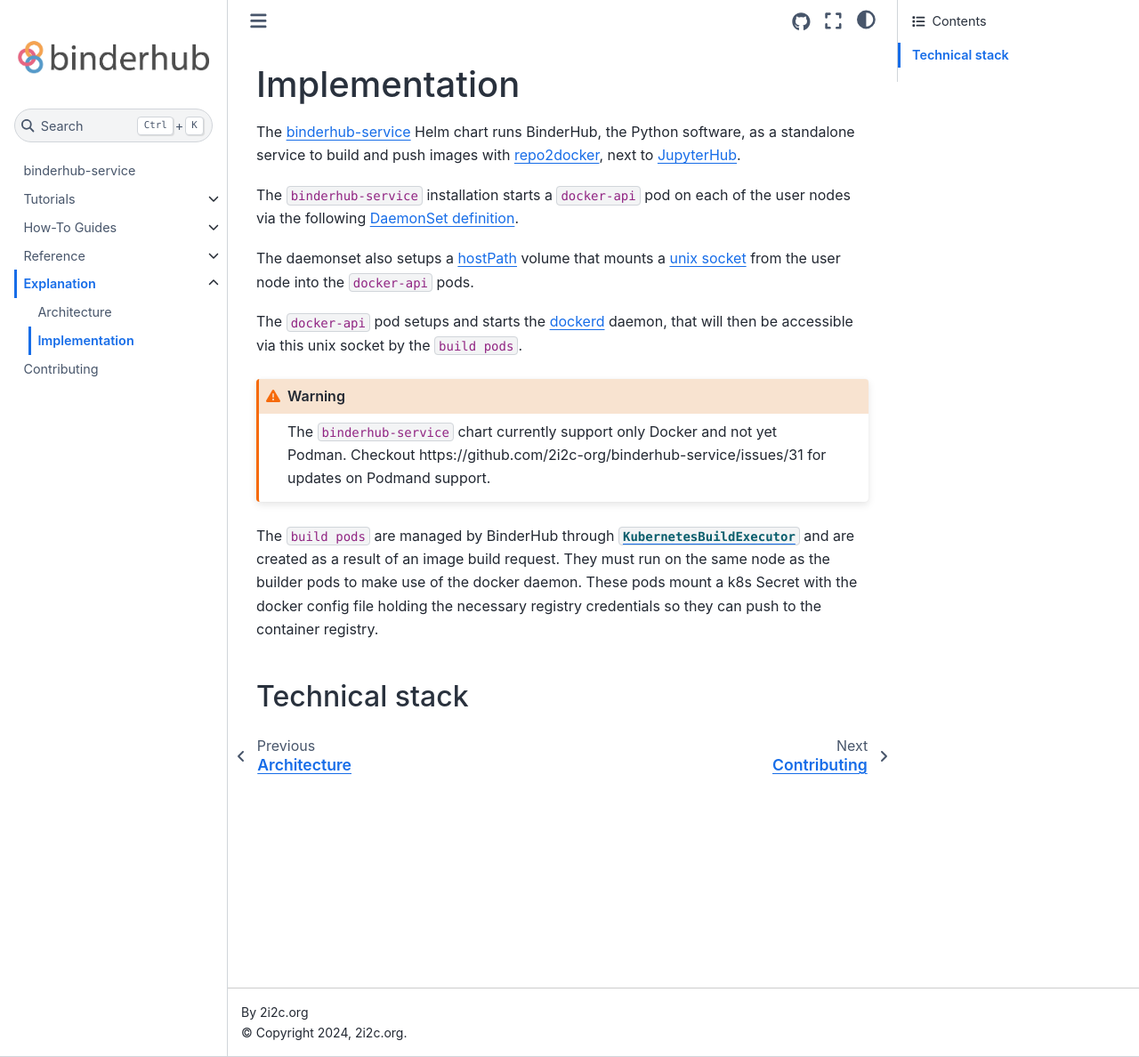
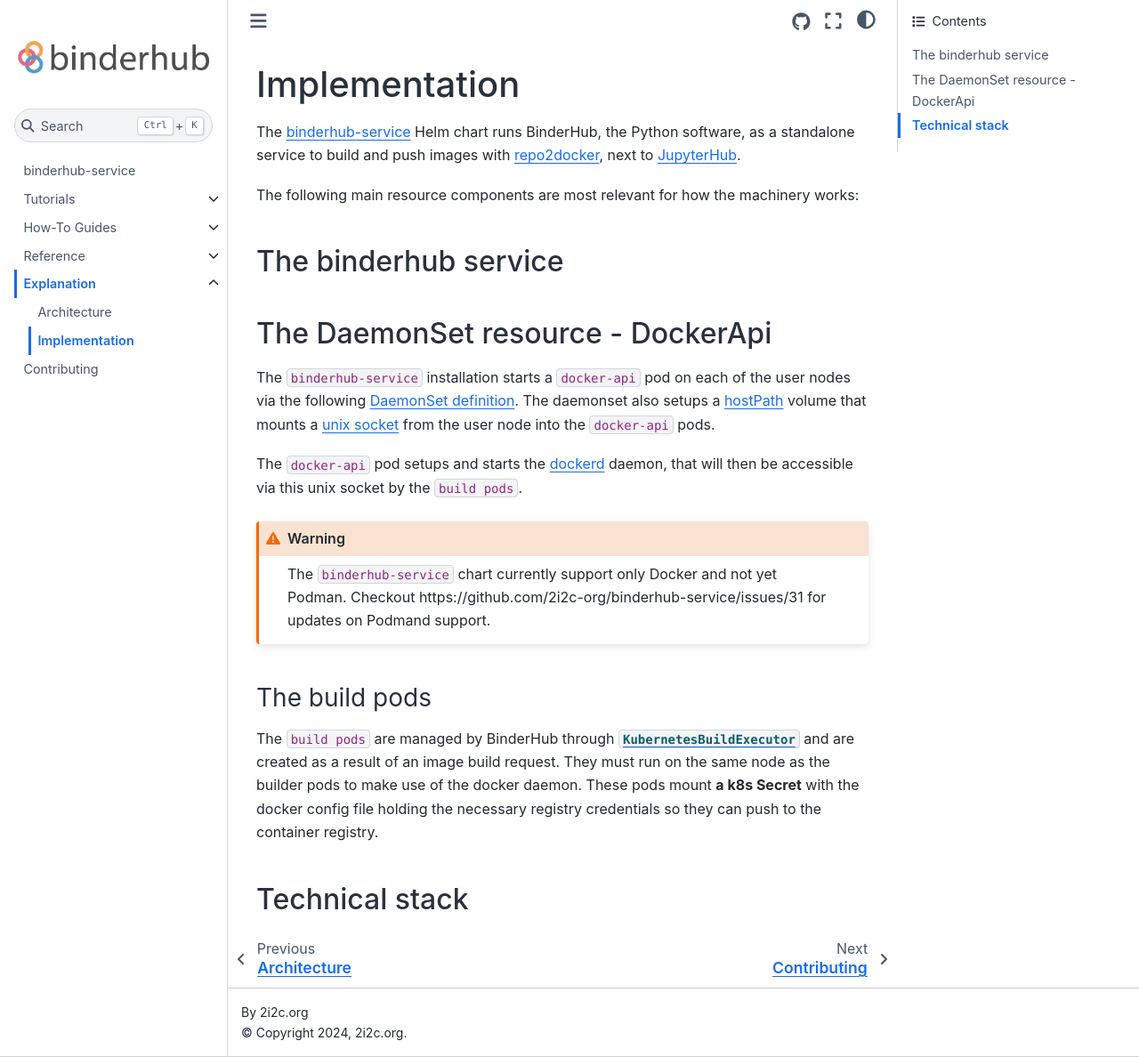
Before and after one commit to jupyterhub/binderhub, a Sphinx documentation site: the page built from docs/source/explanation/implementation.md, in a window 1280 px wide and 1188 px high. Shown: the whole window at 89% size. Built offline with Sphinx 7.4.7 and the Sphinx Book theme 1.1.4, drawn with Linux system fonts in a browser that asks for light colours.

Commit message:
Separate for more clarity

````diff
--- a/docs/source/explanation/implementation.md
+++ b/docs/source/explanation/implementation.md
@@ -2,9 +2,14 @@
 
 The [binderhub-service](https://github.com/2i2c-org/binderhub-service/) Helm chart runs BinderHub, the Python software, as a standalone service to build and push images with [repo2docker], next to [JupyterHub].
 
-The `binderhub-service` installation starts a `docker-api` pod on each of the user nodes via the following [DaemonSet definition](https://github.com/2i2c-org/binderhub-service/blob/main/binderhub-service/templates/docker-api/daemonset.yaml).
+The following main resource components are most relevant for how the machinery works:
 
-The daemonset also setups a [hostPath](https://kubernetes.io/docs/concepts/storage/volumes/#hostpath) volume that mounts a [unix socket](https://man7.org/linux/man-pages/man7/unix.7.html) from the user node into the `docker-api` pods.
+## The binderhub service
+
+
+## The DaemonSet resource - DockerApi
+
+The `binderhub-service` installation starts a `docker-api` pod on each of the user nodes via the following [DaemonSet definition](https://github.com/2i2c-org/binderhub-service/blob/main/binderhub-service/templates/docker-api/daemonset.yaml). The daemonset also setups a [hostPath](https://kubernetes.io/docs/concepts/storage/volumes/#hostpath) volume that mounts a [unix socket](https://man7.org/linux/man-pages/man7/unix.7.html) from the user node into the `docker-api` pods.
 
 The `docker-api` pod setups and starts the [dockerd](https://docs.docker.com/engine/reference/commandline/dockerd/) daemon, that will then be accessible via this unix socket by the `build pods`.
 
@@ -12,7 +17,9 @@
 The `binderhub-service` chart currently support only Docker and not yet Podman. Checkout https://github.com/2i2c-org/binderhub-service/issues/31 for updates on Podmand support.
 ```
 
-The `build pods` are managed by BinderHub through [`KubernetesBuildExecutor`](https://github.com/jupyterhub/binderhub/blob/7f8b6c3137a6f8e66e6c193ee81d32bcf0826a6e/binderhub/build.py#L222-L242) and are created as a result of an image build request. They must run on the same node as the builder pods to make use of the docker daemon. These pods mount a k8s Secret with the docker config file holding the necessary registry credentials so they can push to the container registry.
+### The build pods
+
+The `build pods` are managed by BinderHub through [`KubernetesBuildExecutor`](https://github.com/jupyterhub/binderhub/blob/7f8b6c3137a6f8e66e6c193ee81d32bcf0826a6e/binderhub/build.py#L222-L242) and are created as a result of an image build request. They must run on the same node as the builder pods to make use of the docker daemon. These pods mount **a k8s Secret** with the docker config file holding the necessary registry credentials so they can push to the container registry.
 
 ## Technical stack
 
````
Also changed, not shown: docs/source/tutorials/connect-with-jupyterhub-fancy-profiles.md (+1 -1 lines).
